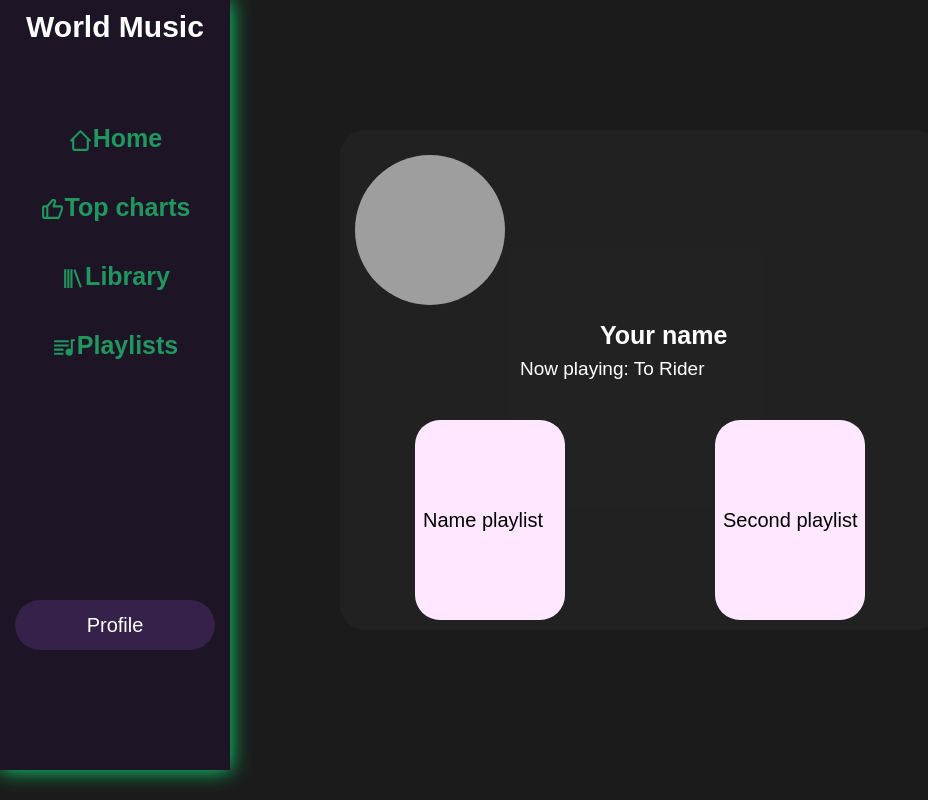
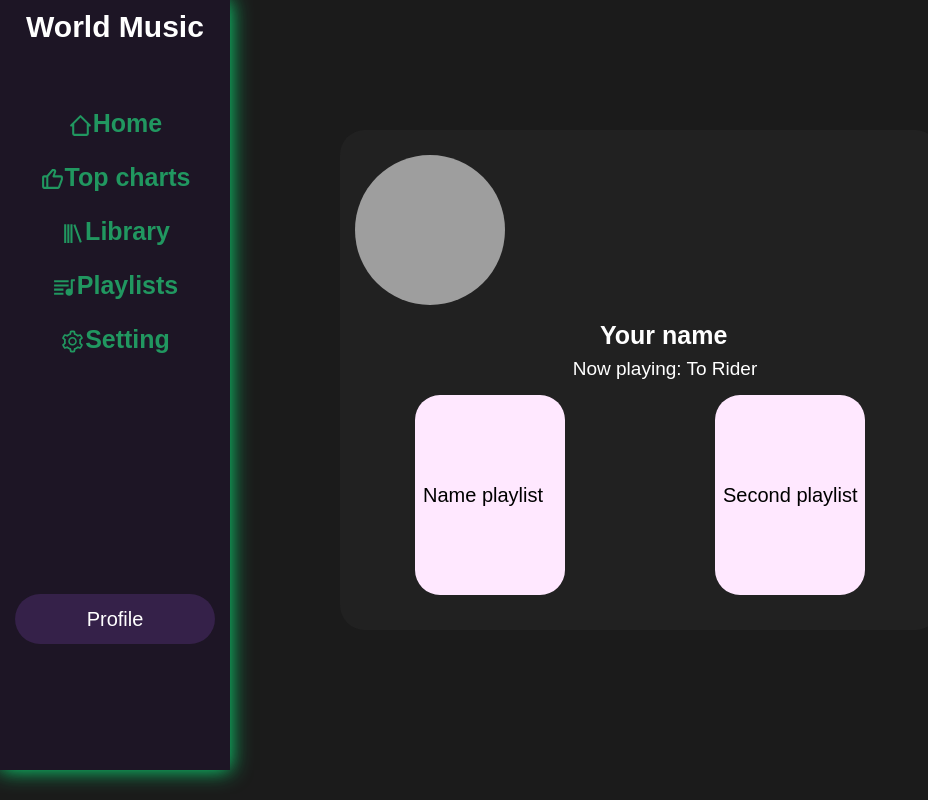
Before and after one commit to Weronnip/World-music, a React (Vite) app in the folder src/main/resources/static/frontend/: page /profile in a window 1280 px wide. Shown: the whole page, without its empty margins (0-928 px from the left). Built offline with nearby package versions, Linux system fonts and the light colour scheme; grey boxes are pictures that could not be loaded; a web font is replaced by a local one.

Commit message:
fixbug scroll block library

```diff
--- a/src/main/resources/static/frontend/src/View/Profile.jsx
+++ b/src/main/resources/static/frontend/src/View/Profile.jsx
@@ -5,6 +5,7 @@ import './css/profile.css';
 
 function Profile() {
     let username = "Your name"
+    let playnow = "Now playing: To Rider";
     return(
         <div className="section">
             <div className="profile-content">
@@ -12,7 +13,7 @@ function Profile() {
                     <img src="https://sun7-19.userapi.com/impg/yiswPQIDa3ulfs5BzOKEZiOT-8by6cbdF_Jy6w/X-Gz_h3Dh4U.jpg?size=504x505&quality=95&sign=a6814ef9157484d36908adb0907140e3&type=album"
                     alt="user_avatar" className='photo-user'/>
                     <div className="name-user">{username}</div>
-                    <div className="block-now">Now playing: To Rider</div>
+                    <div className="block-now">{playnow}</div>
                     <div className="library-content">
                         <div className="playlist-content">
                             Name playlist
--- a/src/main/resources/static/frontend/src/View/css/profile.css
+++ b/src/main/resources/static/frontend/src/View/css/profile.css
@@ -37,8 +37,11 @@ body {
     justify-content: center;
 }
 
+
+
 .block-now {
     color: white;
+    text-align: center;
     font-size: 19px;
     font-weight: 400;
     right: 470px;
@@ -50,7 +53,7 @@ body {
 .photo-user {
     border-radius: 360px;
     width: 150px;
-    height: 150px;
+    height: 150px   ;
     margin-left: 15px;
     margin-top: 25px;
     display: block;
@@ -69,13 +72,11 @@ body {
 .library-content {
     border-radius: 25px;
     width: 600px;
-    height: 250px;
+    height: 300px;
     display: flex;
     justify-content: start;
     margin: auto;
-    padding: auto;
     text-align: center;
-    margin-top: 90px;
 }
 
 .playlist-content {
@@ -86,6 +87,7 @@ body {
     margin: auto;
     padding: auto;
     display: flex;
+    margin-top: 90px;
     align-items: center;
     padding-left: 8px;
     font-size: 20px;
--- a/src/main/resources/static/frontend/src/components/Layout.css
+++ b/src/main/resources/static/frontend/src/components/Layout.css
@@ -72,7 +72,7 @@ body {
   text-align: center;
   justify-content: center;
   text-decoration: none;
-  padding-top: 40px;
+  padding-top: 25px;
   position: relative;
   transition: ease-out 0.3s;
 }
@@ -90,7 +90,9 @@ body {
   display: flex;
   align-items: center;
   justify-content: center;
-  margin-top: 240px
+  margin-top: 240px;
+  position: fixed;
+  left: 15px;
 }
 
 .button {
--- a/src/main/resources/static/frontend/src/components/Layout.jsx
+++ b/src/main/resources/static/frontend/src/components/Layout.jsx
@@ -1,4 +1,5 @@
 import { Outlet } from 'react-router-dom'
+import { AiOutlineSetting } from 'react-icons/ai/index';
 import { BiLike, BiHomeAlt2, BiLibrary, BiSolidPlaylist, BiMusic } from 'react-icons/bi/index'
 import './Layout.css'
 
@@ -13,6 +14,7 @@ function Layout() {
                         <li><a href="/charts" className='mini-bth'><BiLike className='icon' />Top charts</a></li>
                         <li><a href="/library" className='mini-bth'><BiLibrary className='icon'/>Library</a></li>
                         <li><a href="/playlist" className='mini-bth'><BiSolidPlaylist className='icon'/>Playlists</a></li>
+                        <li><a href="/setting" className='mini-bth'><AiOutlineSetting className='icon'/>Setting</a></li>
                         <div className="form">
                             <form action="/profile">
                                 <button className='button'>Profile</button>
```
